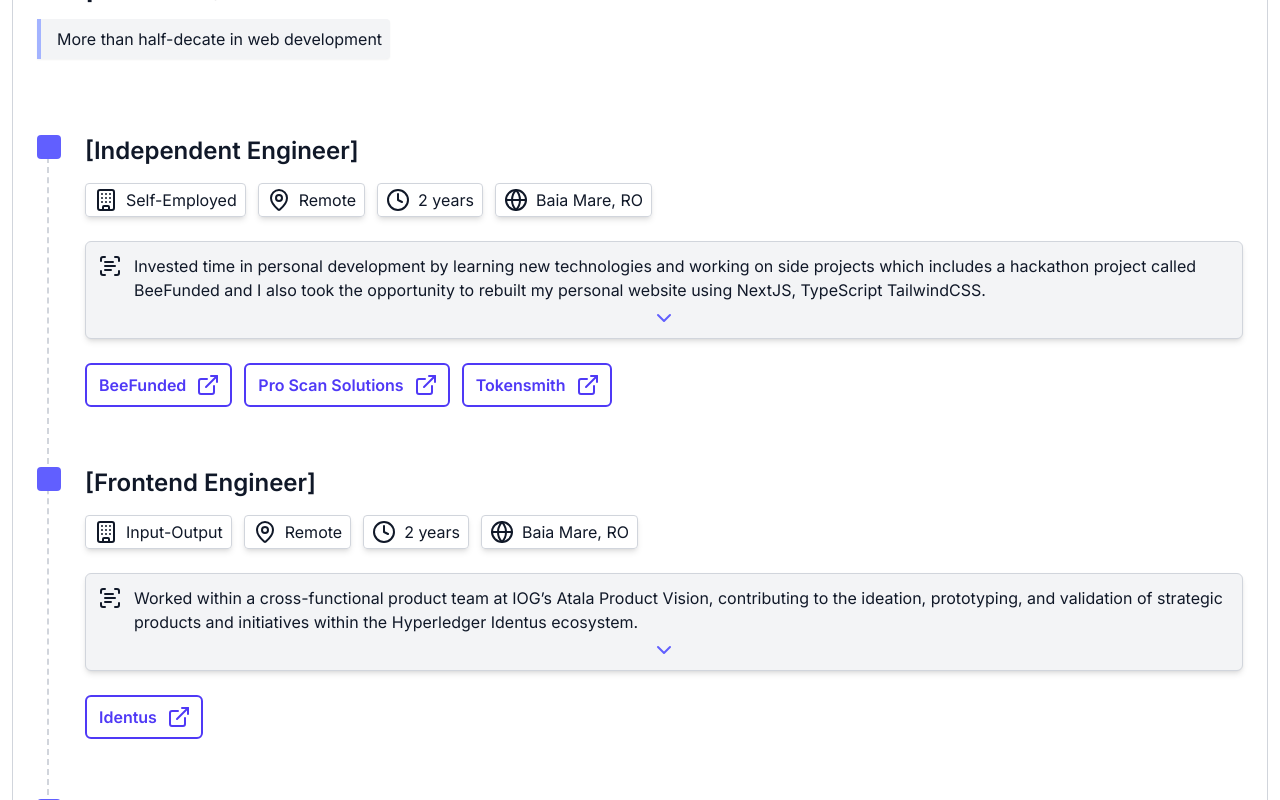
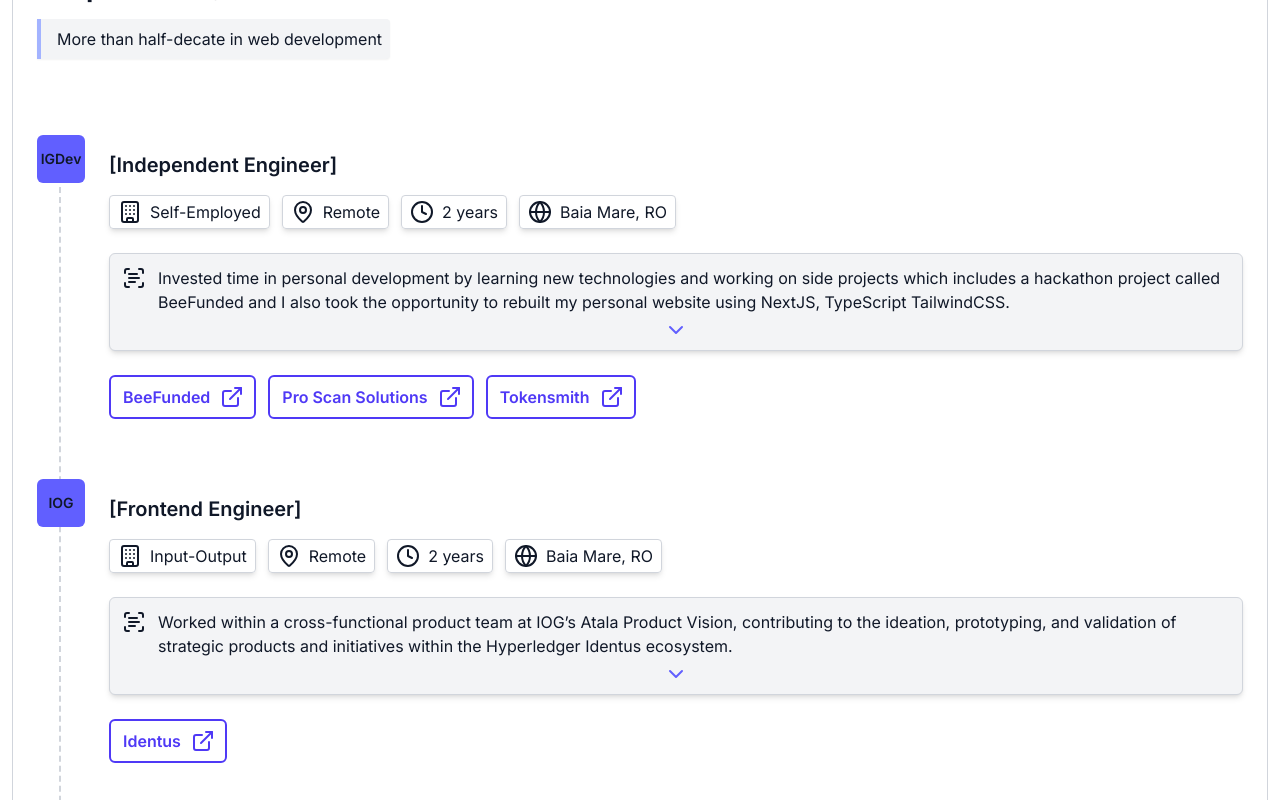
Before and after one commit to igdev0/portfolio, a Next.js app: page / in a window 1280 px wide. Shown: the part 1760-2560 px from the top of the page. Built offline with nearby package versions, Linux system fonts and the light colour scheme.

Commit message:
improve ux

```diff
--- a/src/components/experience/index.css
+++ b/src/components/experience/index.css
@@ -12,11 +12,11 @@
 
         }
     }
-
-    .timeline {
-        .timeline__head {
-            @apply size-6 bg-accent-500 rounded-sm;
-        }
+    .experience-brand {
+        --brand-bg: var(--surface-3);
+        @apply font-semibold;
+        @apply size-12 flex justify-center items-center rounded-md text-sm;
+        @apply z-5 translate-y-3 sticky top-18 bg-(--brand-bg);
     }
 
 }
--- a/src/components/experience/index.tsx
+++ b/src/components/experience/index.tsx
@@ -18,7 +18,7 @@ export default function Experience(props: ExperienceTimelineType) {
         </Statement>
         <div className="relative flex flex-col mt-16 gap-12">
           <div
-              className="border-l-2 top-3.5 border-(--grid) border-dashed h-[99%] w-0 left-0 translate-x-2.5 absolute"/>
+              className="border-l-2 top-3.5 border-(--grid) border-dashed h-[99%] w-0 left-0 translate-x-5.5 absolute"/>
 
           {
             roles.map((experience, index) => (
--- a/src/components/experience/pin.tsx
+++ b/src/components/experience/pin.tsx
@@ -1,26 +1,36 @@
+"use client";
+
 import {ExperiencePinType} from '@/content/types';
 import LinkButton from '@/components/link-button';
 import Tag from '@/components/tag';
 import {Building, ChevronRight, Clock, Globe, MapPin} from 'lucide-react';
 import moment from 'moment';
 import Expandable from '@/components/expandable';
+import {useInView} from 'framer-motion';
+import {useRef} from 'react';
+import clsx from 'clsx';
 
 export default function ExperiencePin(props: ExperiencePinType) {
-
-  const start = moment(props.startDate);
-  const end = props.endDate ? moment(props.endDate) : moment();
+  const ref = useRef(null)
+  const start = moment(new Date(props.startDate));
+  const end = props.endDate ? moment(new Date(props.endDate)) : moment();
 
   const months = end.diff(start, 'years');
   const time = `${months} year${months === 1 ? '' : 's'}`;
+  const active = useInView(ref, {
+    margin: "0px 0px -95% 0px",
+  });
 
   return (
       <div className="experience-pin">
         <div className="timeline relative">
-          <div className="timeline__head z-5 translate-y-3 sticky top-18"/>
+          <div ref={ref} className={clsx('experience-brand')} style={{'--brand-bg': active ? 'var(--color-accent-500)' : 'var(--surface-3)'}}>
+            {props.brand}
+          </div>
         </div>
         <div>
-          <div className="z-5 sticky top-18 py-3 mb-1 bg-(--background)">
-            <h3 className="text-2xl font-bold mb-0">{props.title}</h3>
+          <div className="z-5 sticky top-18 mt-2 py-3 mb-1 bg-(--background)">
+            <h3 className={clsx(active  ? "text-xl mt-2" : "text-2xl","font-bold mb-0 transition-all")}>{props.title}</h3>
           </div>
           <div className="flex flex-wrap gap-3 relative">
             <Tag>
--- a/src/content/experience.ts
+++ b/src/content/experience.ts
@@ -9,6 +9,7 @@ const experience: ExperienceTimelineType = {
       title: "[Independent Engineer]",
       summary: `Invested time in personal development by learning new technologies and working on side projects which includes a hackathon project called BeeFunded and I also took the opportunity to rebuilt my personal website using NextJS, TypeScript TailwindCSS.`,
       contractType: "Full-Time",
+      brand: "IGDev",
       company: "Self-Employed",
       jobType: "Remote",
       location: "Baia Mare, RO",
@@ -38,6 +39,7 @@ const experience: ExperienceTimelineType = {
     },
     {
       title: "[Frontend Engineer]",
+      brand: "IOG",
       summary: "Worked within a cross-functional product team at IOG’s Atala Product Vision, contributing to the ideation, prototyping, and validation of strategic products and initiatives within the Hyperledger Identus ecosystem.",
       contractType: "Full-Time",
       company: "Input-Output",
@@ -61,6 +63,7 @@ const experience: ExperienceTimelineType = {
     },
     {
       title: "[Full-Stack Developer]",
+      brand: "FV",
       summary: "Contributed to multiple client projects as part of a small Agile full-stack team, turning design requirements into responsive, accessible, and animation-rich web applications.",
       contractType: "Full-Time",
       location: "London, UK",
--- a/src/content/types.ts
+++ b/src/content/types.ts
@@ -37,6 +37,7 @@ export interface TechType {
 
 export interface ExperiencePinType {
   title: string;
+  brand: string;
   contractType: "Full-Time" | "Part-Time";
   jobType: "Remote" | "Hybrid" | "On-Site";
   startDate: string;
```
